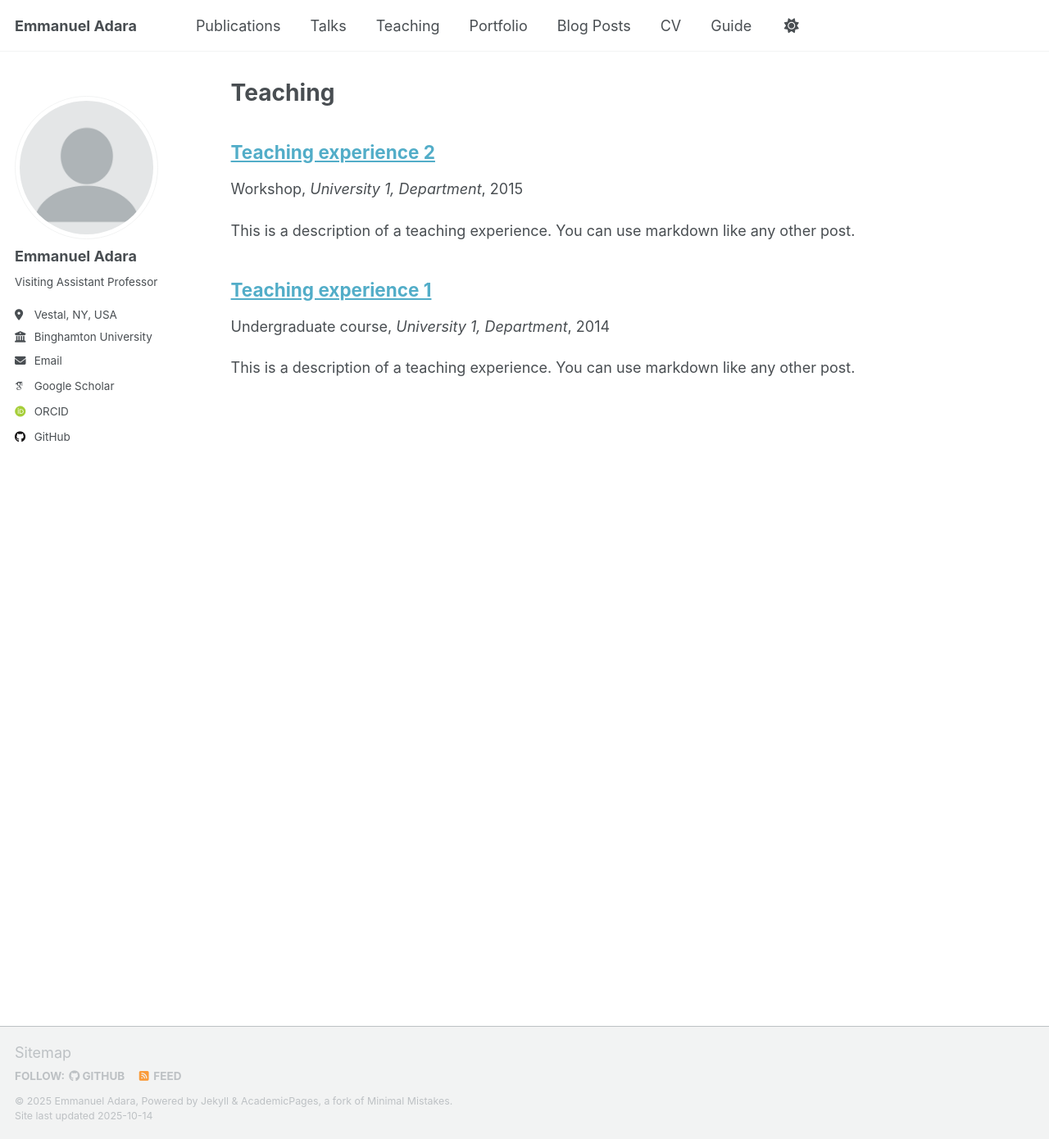
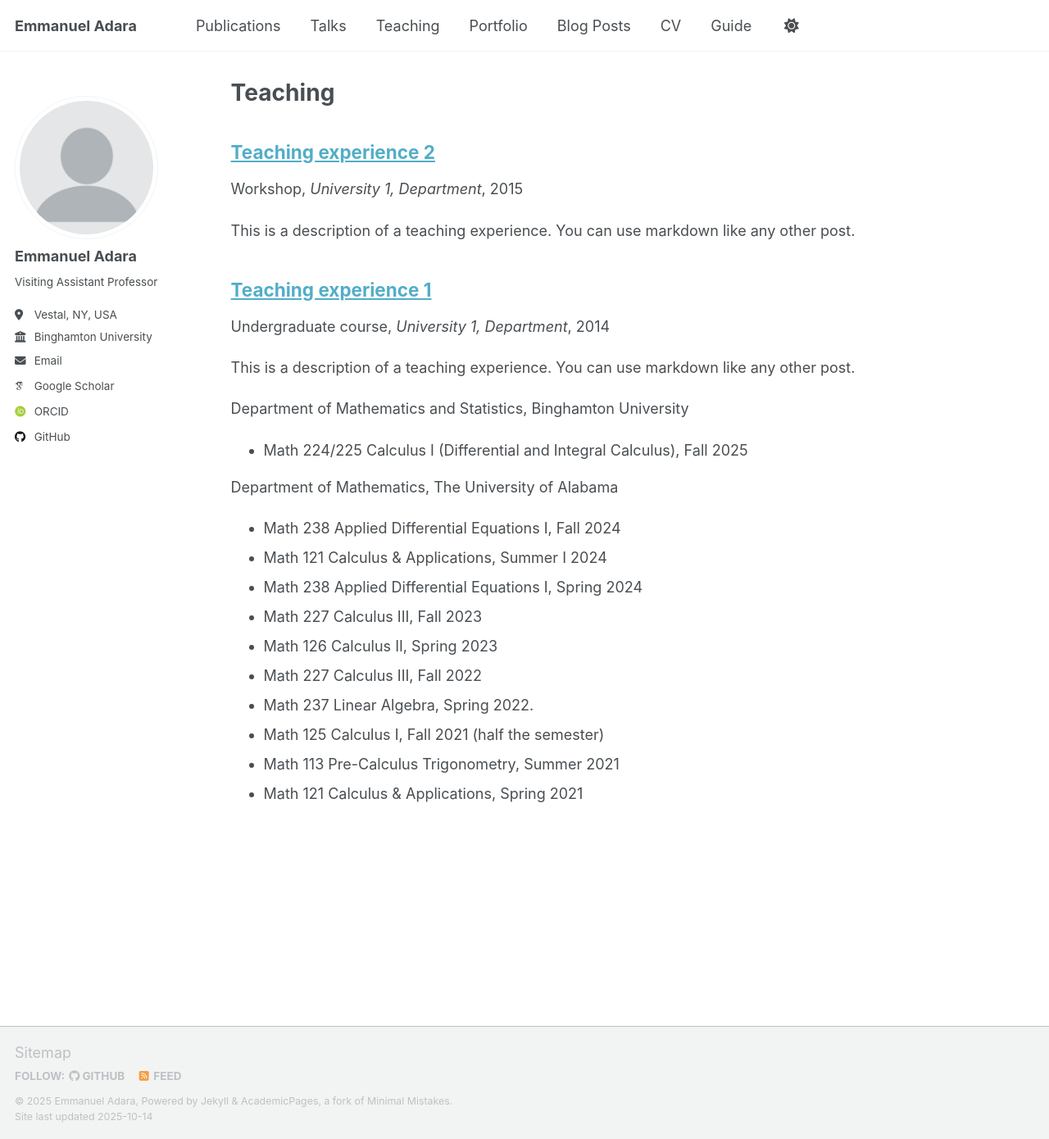
Before and after one commit to EmmanuelAdara/EmmanuelAdara.github.io, a Jekyll site: the page built from _pages/teaching.md, in a window 1280 px wide and 1390 px high. Shown: the whole window at 82% size. Built offline with Jekyll 4.4.1, drawn with Linux system fonts in a browser that asks for light colours; some web fonts are replaced; a script that is not in the unit is left out.

Commit message:
Update teaching.md

```diff
--- a/_pages/teaching.md
+++ b/_pages/teaching.md
@@ -10,3 +10,19 @@ author_profile: true
 {% for post in site.teaching reversed %}
   {% include archive-single.html %}
 {% endfor %}
+
+Department of Mathematics and Statistics, Binghamton University
+* Math 224/225 Calculus I (Differential and Integral Calculus), Fall 2025
+
+Department of Mathematics, The University of Alabama
+
+* Math 238 Applied Differential Equations I, Fall 2024
+* Math 121 Calculus & Applications, Summer I 2024
+* Math 238 Applied Differential Equations I, Spring 2024
+* Math 227 Calculus III, Fall 2023
+* Math 126 Calculus II, Spring 2023
+* Math 227 Calculus III, Fall 2022
+* Math 237 Linear Algebra, Spring 2022.
+* Math 125 Calculus I, Fall 2021 (half the semester)
+* Math 113 Pre-Calculus Trigonometry, Summer 2021
+* Math 121 Calculus & Applications, Spring 2021
```
